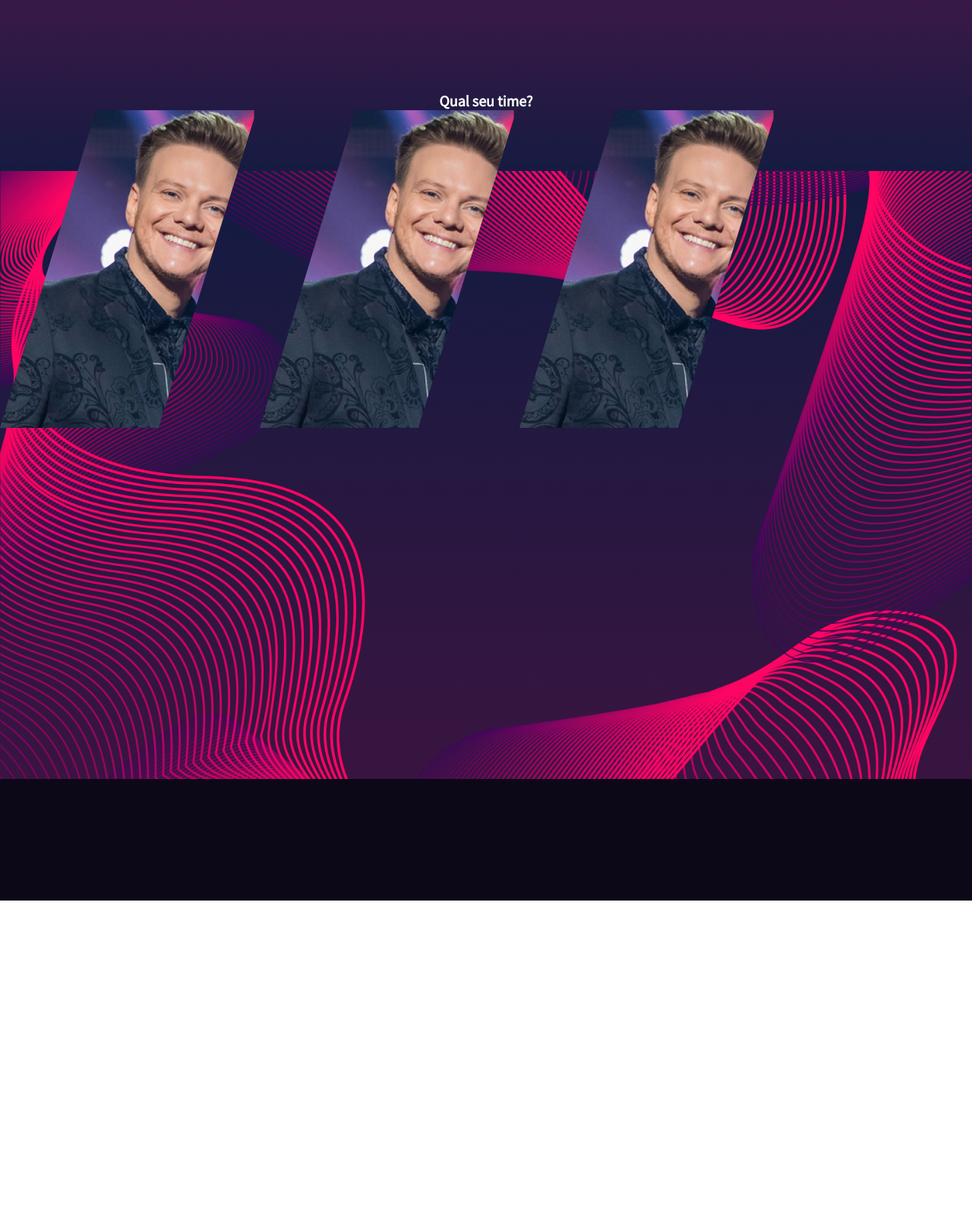
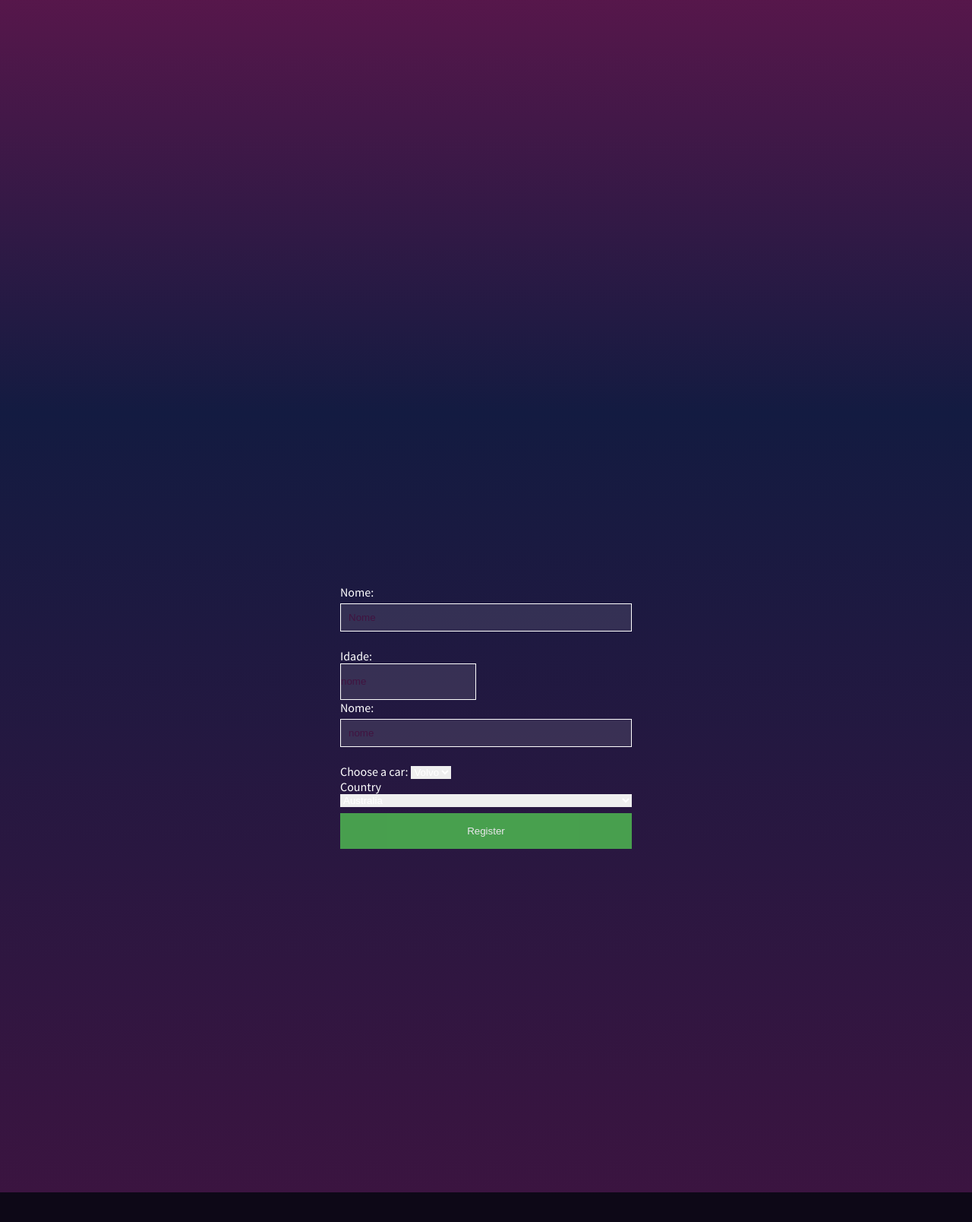
Before and after one commit to Cruzanaa/lg-thevoicebrasil, a website: page index.html in a window 1280 px wide. Shown: the part 900-2508 px from the top of the page at 76% size. Before the commit the page ends 2085 px from the top, so only its background shows below. Drawn offline with Linux system fonts and the light colour scheme.

Commit message:
[form] arrumacao formulario

```diff
--- a/css/styles.scss
+++ b/css/styles.scss
@@ -43,27 +43,32 @@ main {
 .container {
     width: 90%;
     margin: 0 auto;
+}
 
-    header {
-        display: flex;
-        justify-content: center;
+header {
+    display: flex;
+    justify-content: center;
+    .logo {
+        margin-top: 20vh;
+        width: 25%;
     }
- }
+
+}
 
 .sessao-times {
-    margin-top: 90vh;
+    margin-top: 40vh;
     h1 {
         font-size: 20px;
         text-align: center;
         font-family: "SourceSansRegular";
     }
-    .apresentadores {
-        display: flex;
-        position: absolute;
-        right: 0;
-        left: 0;
-    }
+
+
+
+
 }
+
+
 
 
 .container-form {
@@ -72,14 +77,18 @@ main {
     margin-top: 10vh;
     display: flex;
     justify-content: center;
+
 }
 .formulario {
-    background-image: url(/assets/imgs/fio-background.png);
-    background-position: center;
+    // background-image: url(/assets/imgs/fio-background.png);
     background-repeat: no-repeat;
     background-size: 100%;
     width: 100%;
     min-height: 100vh;
+    margin-top: 150vh;
+}
+.fomr-validate {
+    width: 30%;
 }
 
 .mosaico {
@@ -97,17 +106,32 @@ label {
     flex-direction: column;
 }
 
-/* Full-width input fields */
-// input[type=text], input[type=password] {
-//     width: 100%;
-//     padding: 15px;
-//     margin: 5px 0 22px 0;
-//     display: inline-block;
-//     border: none;
-//     background: #f1f1f1;
-//   }
 
-  input[type=text]:focus, input[type=password]:focus {
+
+.form-idade {
+    background: rgba(255, 255, 255, 0.1);
+    border: 1px solid #FFFFFF;
+    box-sizing: border-box;
+    color: $roxo;
+}
+
+
+ input[class=form-nome] {
+    width: 100%;
+    padding: 10px;
+    margin: 5px 0 22px 0;
+    display: inline-block;
+    background: rgba(255, 255, 255, 0.1);
+    border: 1px solid #FFFFFF;
+    box-sizing: border-box;
+    color: $roxo;
+  }
+  input[class=form-idade] {
+    width: 14vw;
+    height: 6vh;
+  }
+
+  input[type=text]:focus {
     background-color: #ddd;
     outline: none;
   }
@@ -159,12 +183,47 @@ label {
 
 //  MEDIA QUERIES ---------------------------------------------------------------/
 
-@media (max-width: 1000px) {
+@media (min-width: 900px) {
 
+    .apresentadores {
+        display: flex;
+        position: absolute;
+        right: 0;
+        left: 0;
+        .time {
+            position: relative;
+            .bloco-apresentador {
+                position: absolute;
+                &:nth-of-type(2) {
+                    left: 24vw;
+                }
+                &:nth-of-type(3) {
+                    left: 50vw;
+                }
+            }
+        }
+        }
 }
 
 @media (max-width: 700px) {
-
+.apresentadores {
+    .time {
+        .bloco-apresentador {
+            &:nth-of-type(1) {
+                width: 30%;
+                left: 10vw;
+            }
+            &:nth-of-type(2) {
+                width: 30%;
+                left: 10vw;
+            }
+            &:nth-of-type(3) {
+                width: 20%;
+                left: 10vw;
+            }
+        }
+    }
+    }
 }
 @media (max-width: 600px) {
 
--- a/index.html
+++ b/index.html
@@ -19,39 +19,54 @@
 
 
         <section class="container sessao-times">
-            <h1>Qual seu time?</h1>
+            <!--h1>Qual seu time?</h1-->
 
-            <div class="apresentadores">
+            <!--div class="apresentadores">
                 <div class="time">
-                    <img src="assets/imgs/michel-telo.png" alt="">
-                    <img src="assets/imgs/michel-telo.png" alt="">
-                    <img src="assets/imgs/michel-telo.png" alt="">
-                </div>
+                    <img class="bloco-apresentador" src="assets/imgs/michel-telo.png" alt="">
+                    <img class="bloco-apresentador" src="assets/imgs/michel-telo.png" alt="">
+                    <img class="bloco-apresentador" src="assets/imgs/michel-telo.png" alt="">
+                </div-->
             </div>
         </section>
 
         <section class="container-form formulario">
-            <!--form action="" method="post" id="#" name="#" class="validate" target="_blank">
+            <form action="" method="post" id="#" name="#" class="fomr-validate" target="_blank">
                 <div class="form-group">
                     <div class="form-bloco">
-                        <label for="email"><b>Email</b></label>
-                        <input type="text" placeholder="Enter Email" name="email" id="email" required>
+                        <label for="nome">Nome:</label>
+                        <input type="text" class="form-nome" placeholder="Enter Email" name="email" id="email"  value="Nome" required>
+                    </div>
+                    <div class="form-bloco">
+                        <label for="nome">Idade:</label>
+                        <input type="text" class="form-idade" placeholder="Enter Email" name="email" id="email"  value="nome" required>
+                    </div>
+                    <div class="form-bloco">
+                        <label for="nome">Nome:</label>
+                        <input type="text" class="form-nome" placeholder="Enter Email" name="email" id="email"  value="nome" required>
                     </div>
 
-                    <div class="form-bloco">
-                        <label for="psw"><b>Password</b></label>
-                        <input type="password" placeholder="Enter Password" name="psw" id="psw" required>
-                    </div>
+                    <label for="cars">Choose a car:</label>
+                    <select id="cars" name="carlist" form="carform">
+                      <option value="volvo">Volvo</option>
+                      <option value="saab">Saab</option>
+                      <option value="opel">Opel</option>
+                      <option value="audi">Audi</option>
+                    </select>
 
                     <div class="form-bloco">
-                        <label for="psw-repeat"><b>Repeat Password</b></label>
-                        <input type="password" placeholder="Repeat Password" name="psw-repeat" id="psw-repeat" required>
-                    </div>
+                         <label for="country">Country</label>
+                            <select id="country" name="country">
+                                <option value="australia">Australia</option>
+                                <option value="canada">Canada</option>
+                                <option value="usa">USA</option>
+                            </select>
+                     </div>
 
                         <button type="submit" class="registerbtn">Register</button>
                     </div>
                 </div>
-            </form -->
+            </form>
         </section>
 
         <article class="mosaico">
```
Also changed, not shown: assets/imgs/logo-voice.png, css/styles.css, 1 other file.
